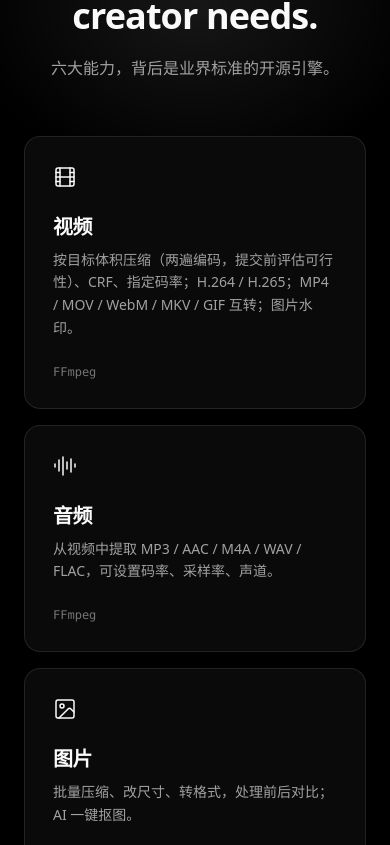
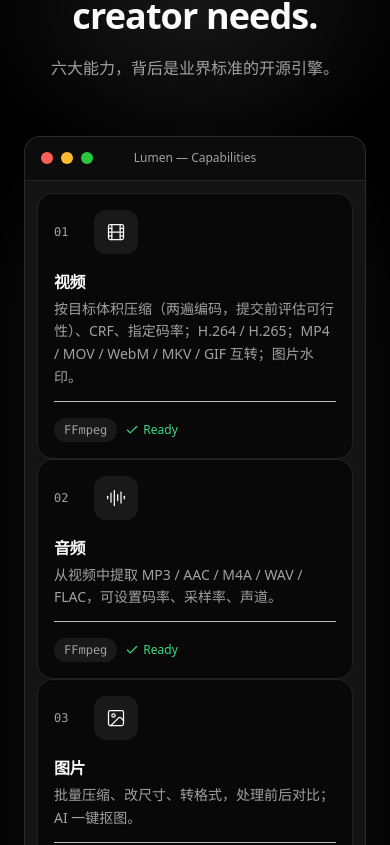
Before and after one commit to Serendelle/lumen-media-studio, a Vue app in the folder frontend/: page / in a window 390 px wide. Shown: the part 1699-2544 px from the top of the page. Built offline with nearby package versions, Linux system fonts and the light colour scheme.

Commit message:
feat: capabilities as dashboard rows; benchmarks from the test report; why-Lumen list
- capabilities: six rows in a studio window with scan line, load bars, Ready status
- dashboard: only figures backed by docs/test-report.md
- right column lists tested strengths; fix mobile overflow in that grid

```diff
--- a/frontend/src/react/sections/Capabilities.tsx
+++ b/frontend/src/react/sections/Capabilities.tsx
@@ -1,14 +1,13 @@
-import { AudioLines, FileText, Film, ImageIcon, ShieldCheck, Sparkles, type LucideIcon } from 'lucide-react'
-import { cn } from '@/lib/utils'
-import { ScrollRise, Section, SectionHeading, SpotlightCard } from './primitives'
+import { useState } from 'react'
+import { motion, useReducedMotion } from 'motion/react'
+import { AudioLines, Check, FileText, Film, ImageIcon, ShieldCheck, Sparkles, type LucideIcon } from 'lucide-react'
+import { Section, SectionHeading, SpotlightCard } from './primitives'
 
 interface Capability {
   icon: LucideIcon
   title: string
   desc: string
   engine: string
-  /** wide cards span two columns on desktop */
-  wide?: boolean
 }
 
 const CAPABILITIES: Capability[] = [
@@ -17,7 +16,6 @@ const CAPABILITIES: Capability[] = [
     title: '视频',
     desc: '按目标体积压缩（两遍编码，提交前评估可行性）、CRF、指定码率；H.264 / H.265；MP4 / MOV / WebM / MKV / GIF 互转；图片水印。',
     engine: 'FFmpeg',
-    wide: true,
   },
   { icon: AudioLines, title: '音频', desc: '从视频中提取 MP3 / AAC / M4A / WAV / FLAC，可设置码率、采样率、声道。', engine: 'FFmpeg' },
   { icon: ImageIcon, title: '图片', desc: '批量压缩、改尺寸、转格式，处理前后对比；AI 一键抠图。', engine: 'ImageMagick · rembg' },
@@ -28,12 +26,69 @@ const CAPABILITIES: Capability[] = [
     title: '智能模式',
     desc: '一句话描述想要的结果：需求理解 → 任务规划 → 你确认 → 执行 → 质量审核，全程实时可见。',
     engine: 'DeepSeek · 4 Agents',
-    wide: true,
   },
 ]
 
-/** Bento grid of everything Lumen does. Candidate 21st component: "bento grid". */
+const EASE = [0.22, 1, 0.36, 1] as const
+const listVariants = { hidden: {}, shown: { transition: { staggerChildren: 0.12, delayChildren: 0.2 } } }
+const rowVariants = {
+  hidden: { opacity: 0, x: -28, filter: 'blur(6px)' },
+  shown: { opacity: 1, x: 0, filter: 'blur(0px)', transition: { duration: 0.7, ease: EASE } },
+}
+const barVariants = {
+  hidden: { scaleX: 0 },
+  shown: { scaleX: 1, transition: { duration: 1.1, delay: 0.35, ease: EASE } },
+}
+
+/** One capability as a dashboard row: a load bar sweeps across, then its status flips to ready. */
+function Row({ c, index }: { c: Capability; index: number }) {
+  const reduce = useReducedMotion()
+  const [ready, setReady] = useState(!!reduce)
+  return (
+    <motion.li variants={rowVariants}>
+      <SpotlightCard className="rounded-xl bg-black/60">
+        <div className="grid gap-4 p-4 md:grid-cols-[auto_minmax(0,1fr)_auto] md:items-center md:gap-6 md:p-5">
+          <div className="flex items-center gap-4">
+            <span className="text-muted-foreground w-6 font-mono text-xs">{String(index + 1).padStart(2, '0')}</span>
+            <span className="grid size-11 shrink-0 place-items-center rounded-lg bg-white/[0.07] transition-colors duration-300 group-hover/spot:bg-white group-hover/spot:text-black">
+              <c.icon aria-hidden="true" className="size-5" strokeWidth={1.5} />
+            </span>
+          </div>
+          <div className="min-w-0">
+            <h3 className="text-foreground text-base font-semibold tracking-tight md:text-lg">{c.title}</h3>
+            <p className="text-muted-foreground mt-1 text-sm leading-relaxed">{c.desc}</p>
+            {/* load bar */}
+            <div className="mt-3 h-px w-full overflow-hidden bg-white/10">
+              <motion.div
+                variants={reduce ? undefined : barVariants}
+                onAnimationComplete={() => setReady(true)}
+                className="h-full origin-left bg-white/70"
+              />
+            </div>
+          </div>
+          <div className="flex items-center gap-2 md:flex-col md:items-end">
+            <span className="text-muted-foreground rounded-full bg-white/[0.07] px-2.5 py-1 font-mono text-xs whitespace-nowrap">
+              {c.engine}
+            </span>
+            <span
+              className={
+                'inline-flex items-center gap-1 text-xs transition-colors duration-500 ' +
+                (ready ? 'text-[#3ddc84]' : 'text-muted-foreground')
+              }
+            >
+              {ready ? <Check aria-hidden="true" className="size-3.5" /> : <span className="size-1.5 animate-pulse rounded-full bg-current" />}
+              {ready ? 'Ready' : 'Loading'}
+            </span>
+          </div>
+        </div>
+      </SpotlightCard>
+    </motion.li>
+  )
+}
+
+/** The six capabilities as rows in a studio window, loading in one after another. */
 export default function Capabilities() {
+  const reduce = useReducedMotion()
   return (
     <Section id="features">
       <SectionHeading
@@ -41,21 +96,40 @@ export default function Capabilities() {
         title="Everything a creator needs."
         lede="六大能力，背后是业界标准的开源引擎。"
       />
-      <div className="grid gap-4 md:grid-cols-3">
-        {CAPABILITIES.map((c, i) => (
-          // each column rises from a different depth, so the grid assembles with a layered parallax
-          <ScrollRise key={c.title} from={{ y: 90 + (i % 3) * 60, scale: 0.92 }} end={0.5 - (i % 3) * 0.06} className={cn(c.wide && 'md:col-span-2')}>
-            <SpotlightCard>
-              <article className="flex h-full min-h-56 flex-col p-7">
-                <c.icon aria-hidden="true" className="text-foreground size-6" strokeWidth={1.5} />
-                <h3 className="text-foreground mt-6 text-xl font-semibold tracking-tight">{c.title}</h3>
-                <p className="text-muted-foreground mt-2 text-sm leading-relaxed">{c.desc}</p>
-                <p className="text-muted-foreground/70 mt-auto pt-6 font-mono text-xs">{c.engine}</p>
-              </article>
-            </SpotlightCard>
-          </ScrollRise>
-        ))}
-      </div>
+      <motion.div
+        initial={reduce ? false : 'hidden'}
+        whileInView="shown"
+        viewport={{ once: true, margin: '0px 0px -20% 0px' }}
+        className="relative overflow-hidden rounded-2xl border border-white/10 bg-[#141414] shadow-[0_40px_120px_-40px_rgba(255,255,255,0.12)]"
+      >
+        {/* window chrome */}
+        <div className="relative flex h-11 items-center border-b border-white/10 bg-black/40 px-4">
+          <div className="flex gap-2">
+            <span className="size-3 rounded-full bg-[#ff5f57]" />
+            <span className="size-3 rounded-full bg-[#febc2e]" />
+            <span className="size-3 rounded-full bg-[#28c840]" />
+          </div>
+          <span className="text-muted-foreground absolute left-1/2 -translate-x-1/2 text-xs font-medium">Lumen — Capabilities</span>
+        </div>
+
+        {/* scan line: one sweep of light down the window as it opens */}
+        {!reduce && (
+          <motion.div
+            aria-hidden="true"
+            variants={{
+              hidden: { top: '0%', opacity: 0 },
+              shown: { top: ['0%', '100%'], opacity: [0, 1, 1, 0], transition: { duration: 1.8, ease: 'easeInOut' } },
+            }}
+            className="pointer-events-none absolute inset-x-0 z-10 h-24 -translate-y-1/2 bg-[linear-gradient(to_bottom,transparent,rgba(255,255,255,0.06)_45%,rgba(255,255,255,0.35)_50%,rgba(255,255,255,0.06)_55%,transparent)]"
+          />
+        )}
+
+        <motion.ul variants={listVariants} className="space-y-2.5 p-3 md:p-5">
+          {CAPABILITIES.map((c, i) => (
+            <Row key={c.title} c={c} index={i} />
+          ))}
+        </motion.ul>
+      </motion.div>
     </Section>
   )
 }
--- a/frontend/src/react/sections/Trust.tsx
+++ b/frontend/src/react/sections/Trust.tsx
@@ -1,10 +1,19 @@
 import { useRef } from 'react'
 import { motion, useReducedMotion, useScroll, useTransform } from 'motion/react'
-import { ScanSearch } from 'lucide-react'
 import Dashboard from './Dashboard'
 import { ScrollRise, Section, SectionHeading } from './primitives'
 
 const ENGINES = ['FFmpeg', 'ImageMagick', 'ExifTool', 'Ghostscript', 'rembg', 'DeepSeek']
+
+// Each point is backed by behaviour exercised in docs/test-report.md.
+const STRENGTHS = [
+  { title: '真实处理，不是演示', desc: '每个按钮背后都是 FFmpeg、ImageMagick 等真实引擎在工作。' },
+  { title: '先确认，再执行', desc: 'AI 生成的计划必须经你确认，确认前不会创建任何任务。' },
+  { title: '做不到会直说', desc: '目标不可实现时（比如压到 50KB），给出可选方案而不是硬做。' },
+  { title: '结果独立核验', desc: '处理后用 ffprobe / ExifTool 再查一遍，交付文件也查位置信息。' },
+  { title: '不怕提示注入', desc: '藏在文件名里的恶意指令会被完全忽略。' },
+  { title: '刷新不丢进度', desc: '中途刷新页面，计划、消息与处理进度都能恢复。' },
+]
 
 /** Two oversized rows of engine names drifting in opposite directions as the page scrolls. */
 function EngineDrift() {
@@ -38,23 +47,43 @@ function EngineDrift() {
   )
 }
 
-/** Engines + an illustrative studio dashboard. */
+/** Engines, measured results, and why Lumen. */
 export default function Trust() {
   return (
     <Section id="trust">
       <SectionHeading eyebrow="Built on" title="Proven engines. Private by design." />
       <EngineDrift />
-      <div className="mt-16 grid items-start gap-10 md:mt-24 md:grid-cols-3">
+      <div className="mt-16 grid grid-cols-1 items-start gap-10 md:mt-24 md:grid-cols-3">
         <div className="[perspective:1400px] md:col-span-2">
           <ScrollRise from={{ y: 120, scale: 0.9, rotateX: 18 }} end={0.4}>
             <Dashboard />
           </ScrollRise>
         </div>
-        <ScrollRise from={{ y: 60, scale: 1 }} end={0.6} className="md:pt-6">
-          <ScanSearch aria-hidden="true" className="text-foreground size-5" strokeWidth={1.5} />
-          <h3 className="text-foreground mt-4 font-semibold">结果独立核验</h3>
-          <p className="text-muted-foreground mt-1 text-sm leading-relaxed">隐私清理与 AI 任务完成后，都会单独再检查一遍。</p>
-        </ScrollRise>
+        <div>
+          <p className="text-muted-foreground mb-6 text-xs font-medium tracking-[0.18em] uppercase">Why Lumen</p>
+          <motion.ol
+            initial="hidden"
+            whileInView="shown"
+            viewport={{ once: true, margin: '0px 0px -15% 0px' }}
+            variants={{ hidden: {}, shown: { transition: { staggerChildren: 0.1 } } }}
+            className="space-y-1"
+          >
+            {STRENGTHS.map((s, i) => (
+              <motion.li
+                key={s.title}
+                variants={{
+                  hidden: { opacity: 0, y: 16, filter: 'blur(4px)' },
+                  shown: { opacity: 1, y: 0, filter: 'blur(0px)', transition: { duration: 0.6, ease: [0.22, 1, 0.36, 1] } },
+                }}
+                className="group relative border-l border-white/10 py-3 pl-5 transition-colors hover:border-white"
+              >
+                <span className="text-muted-foreground font-mono text-[11px]">{String(i + 1).padStart(2, '0')}</span>
+                <h3 className="text-foreground mt-1 font-semibold">{s.title}</h3>
+                <p className="text-muted-foreground mt-1 text-sm leading-relaxed transition-colors group-hover:text-foreground/80">{s.desc}</p>
+              </motion.li>
+            ))}
+          </motion.ol>
+        </div>
       </div>
     </Section>
   )
```
Also changed, not shown: frontend/src/react/sections/Dashboard.tsx (+40 -29 lines).
